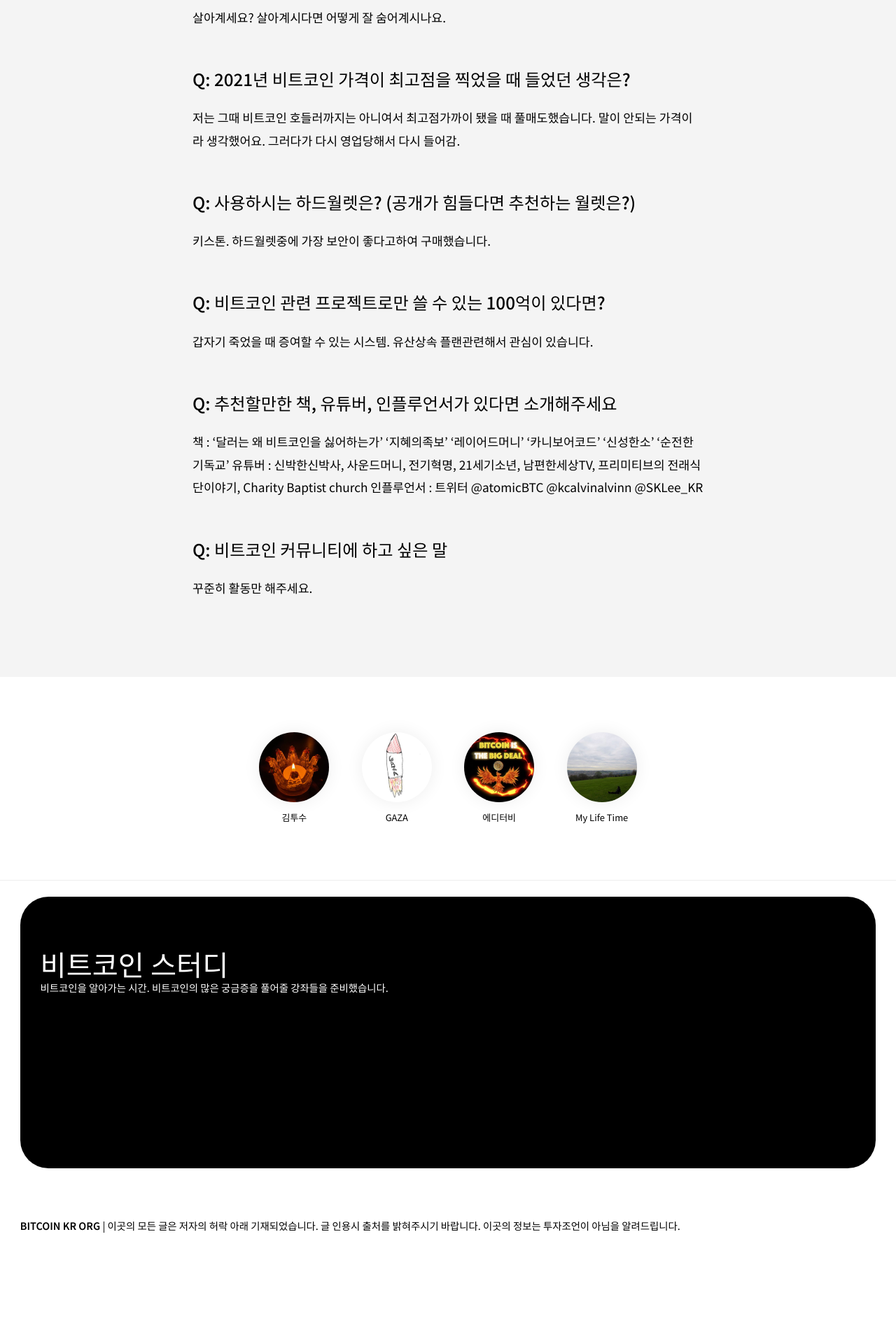
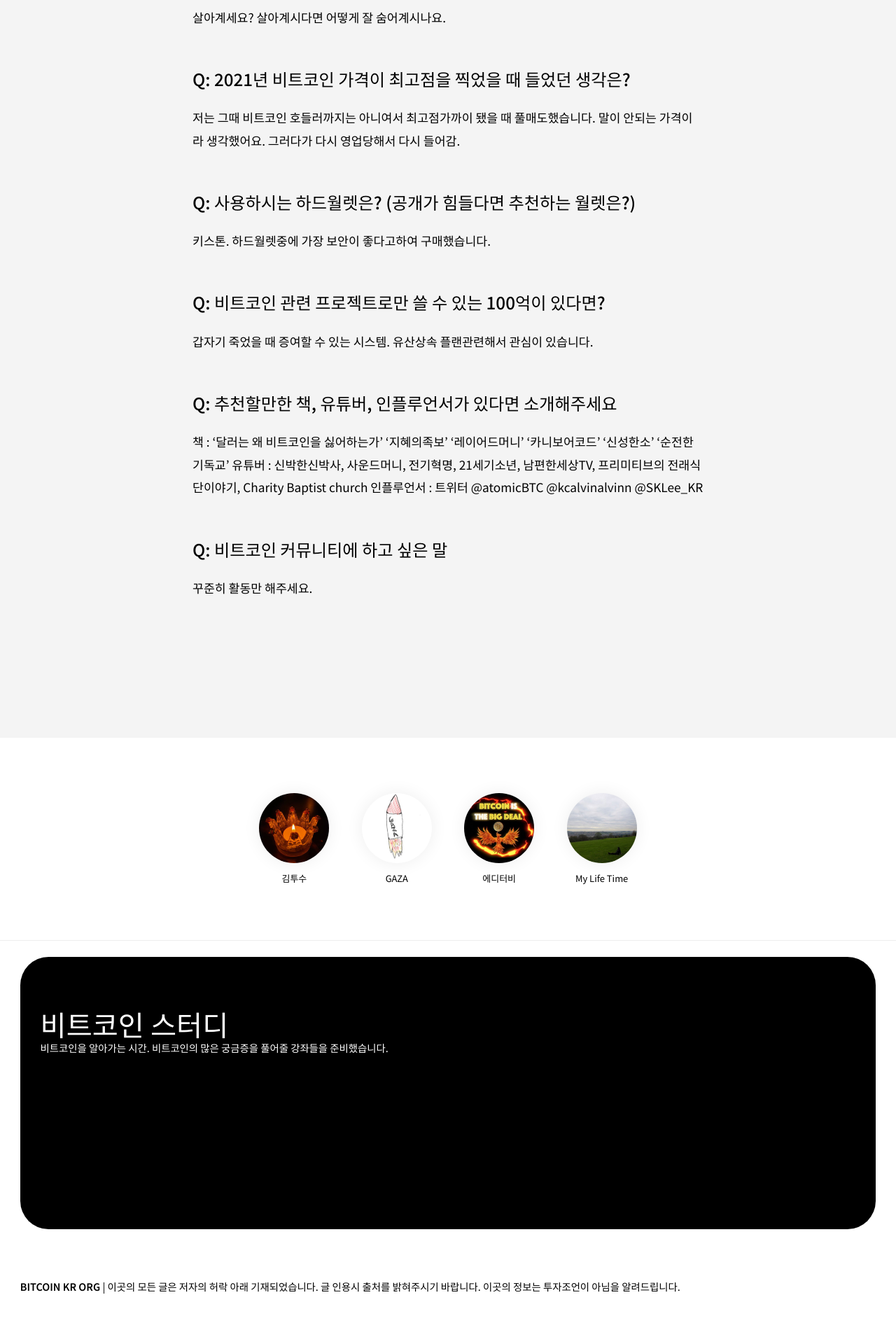
Before and after one commit to bitcoinkrorg/bitcoinkrorg.github.io, a Jekyll site: the page built from _posts/2022-04-24-GAZA.md, in a window 1280 px wide. Shown: the part 1632-3552 px from the top of the page at 70% size. Built offline with Jekyll 4.4.1, drawn with Linux system fonts in a browser that asks for light colours; comment, search, counter and statistics services are not loaded; before the commit the page ends 3466 px from its top, so only the background shows below that.

Commit message:
edit: reaction margin

```diff
--- a/_sass/page.scss
+++ b/_sass/page.scss
@@ -291,4 +291,5 @@ article-list
 #disqus_thread {
 	max-height: 270px;
 	overflow: hidden;
+	margin-top: 5em;
 }
--- a/_sass/responsive.scss
+++ b/_sass/responsive.scss
@@ -337,7 +337,7 @@ page
 }
 @media (max-width: 520px) {
 	max-width: 340px;
-	margin: 0 auto;
+	margin: 5em auto 0;
 }
 @media (max-width: 400px) {
 	max-width: 300px;
```
